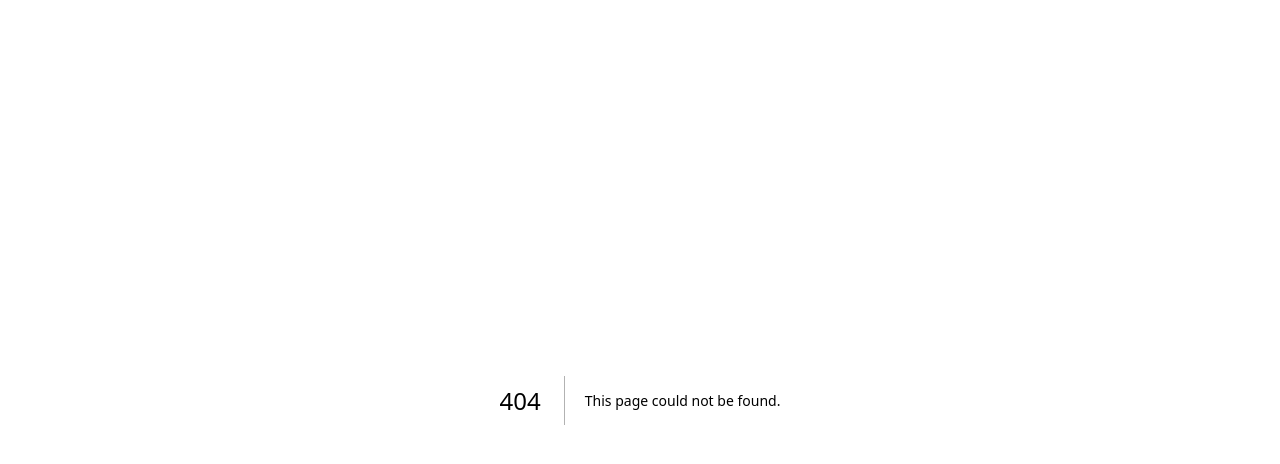
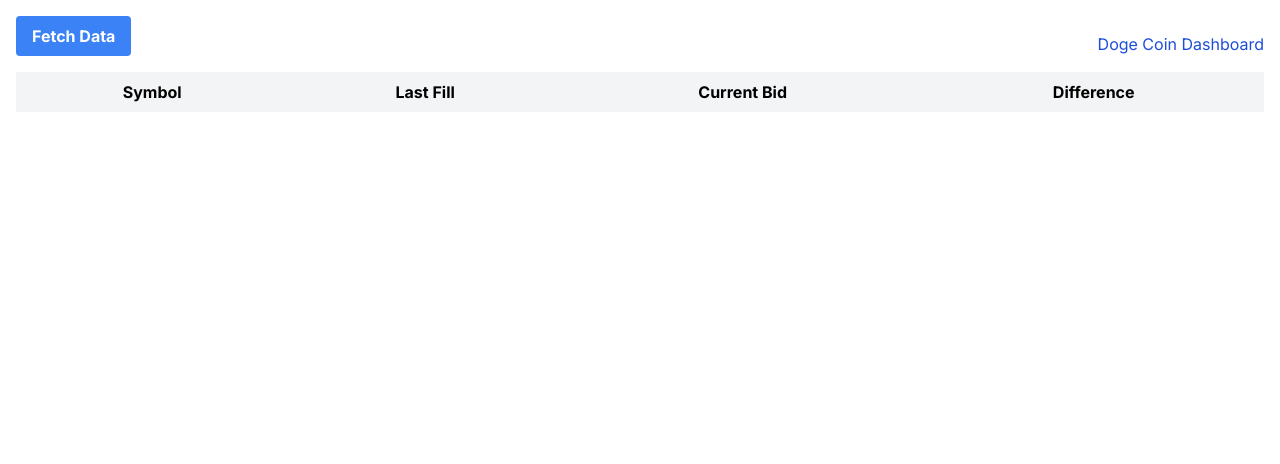
Before and after one commit to bryan78305/Algo_Front_end, a Next.js app: page /stocks in a window 1280 px wide. Before the commit this address had no page. Shown: the top 464 px of the page. Built offline with nearby package versions, Linux system fonts and the light colour scheme.

Commit message:
Added stock dashboard.

```diff
--- a/src/app/page.tsx
+++ b/src/app/page.tsx
@@ -173,12 +173,21 @@ export default function Home() {
 
   return (
     <div className="container mx-auto p-4">
+      <div className="flex justify-between items-center">
+        <div>
           <button onClick={addRow} className="mb-4 bg-blue-500 hover:bg-blue-700 text-white font-bold py-2 px-4 rounded">
             Add Row
           </button>
           <button onClick={restartAlgo} className="mb-4 bg-red-500 hover:bg-red-700 text-white font-bold py-2 px-4 rounded ml-6">
             Restart Algo
           </button>
+        </div>
+
+        <a href="/Algo_Front_end/stocks" className="text-blue-700 hover:text-blue-900">
+          Stock Dashboard
+        </a>
+      </div>
+
       <table className="table-auto w-full">
         <thead>
           <tr className="bg-gray-100">
--- /dev/null
+++ b/src/app/stocks/page.tsx
@@ -0,0 +1,91 @@
+"use client";
+
+import { useState, useEffect, ChangeEvent } from "react";
+
+type TableRow = {
+  symbol: string;
+  bid_price: number;
+  last_fill: number;
+  diff: number;
+};
+
+var bearerToken = "";
+
+if (typeof window !== "undefined") {
+  bearerToken = localStorage.getItem("access_token") || "";
+}
+
+export default function Home() {
+  const [rows, setRows] = useState<TableRow[]>([]);
+  const [fetchBtnText, setFetchBtnText] = useState<string>("Fetch Data");
+
+  //
+  // Fetch data from API
+  //
+  const fetchData = () => {
+    setFetchBtnText("Fetching Data...");
+
+    fetch(`${process.env.NEXT_PUBLIC_STOCK_ALGO_API_URL}/trades/with-prices`, {
+      method: "GET",
+      headers: {
+        Authorization: `Bearer ${bearerToken}`,
+      },
+    })
+      .then((response) => {
+        setFetchBtnText("Fetch Data");
+
+        if (!response.ok) {
+          if (response.status === 401) {
+            window.location.href = "/Algo_Front_end/login";
+          } else {
+            // Handle other errors
+            throw new Error("Network response was not ok");
+          }
+        }
+        return response.json();
+      })
+      .then((data) => setRows(data.map((item: any) => ({ ...item }))))
+      .catch((error) => console.error("Error fetching data: ", error));
+  };
+
+  // useEffect(() => {
+  //   fetchData();
+  // }, []);
+
+  return (
+    <div className="container mx-auto p-4">
+      <div className="flex justify-between items-center">
+        <button onClick={fetchData} className="mb-4 bg-blue-500 hover:bg-blue-700 text-white font-bold py-2 px-4 rounded">
+          {fetchBtnText}
+        </button>
+
+        <a href="/Algo_Front_end/" className="text-blue-700 hover:text-blue-900">
+          Doge Coin Dashboard
+        </a>
+      </div>
+
+      {fetchBtnText == "Fetching Data..." && <p className="text-red-700 pb-4">Fetching data can take up to 2 mins.</p>}
+
+      <table className="table-auto w-full">
+        <thead>
+          <tr className="bg-gray-100">
+            <th className="px-4 py-2">Symbol</th>
+            <th className="px-4 py-2">Last Fill</th>
+            <th className="px-4 py-2">Current Bid</th>
+            <th className="px-4 py-2">Difference</th>
+          </tr>
+        </thead>
+        <tbody>
+          {rows.map((row, index) => (
+            <tr key={index}>
+              <td className="border px-4 py-2">{row.symbol}</td>
+              <td className="border px-4 py-2">${row.last_fill.toFixed(2)}</td>
+              <td className="border px-4 py-2">${row.bid_price.toFixed(2)}</td>
+              <td className="border px-4 py-2">${row.diff.toFixed(2)}</td>
+            </tr>
+          ))}
+        </tbody>
+      </table>
+    </div>
+  );
+}
```
Also changed, not shown: 1 other file (tests, documents, lock files or other folders). Lines whose indentation alone changed are shown as unchanged.
